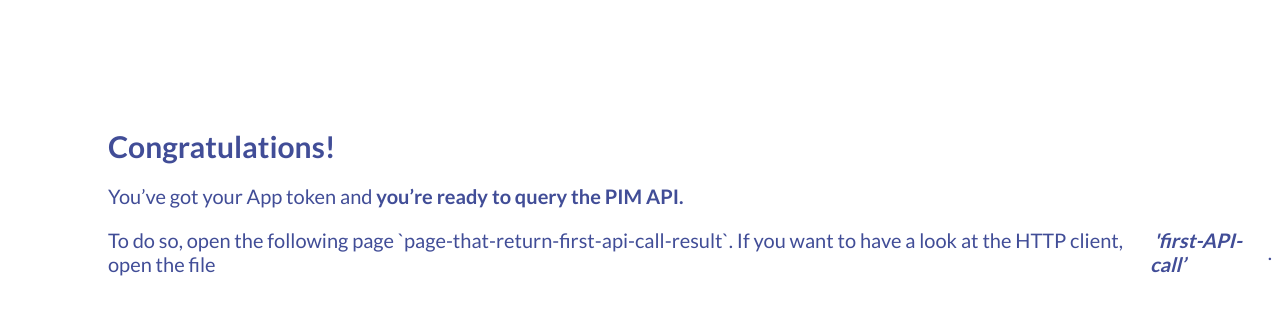
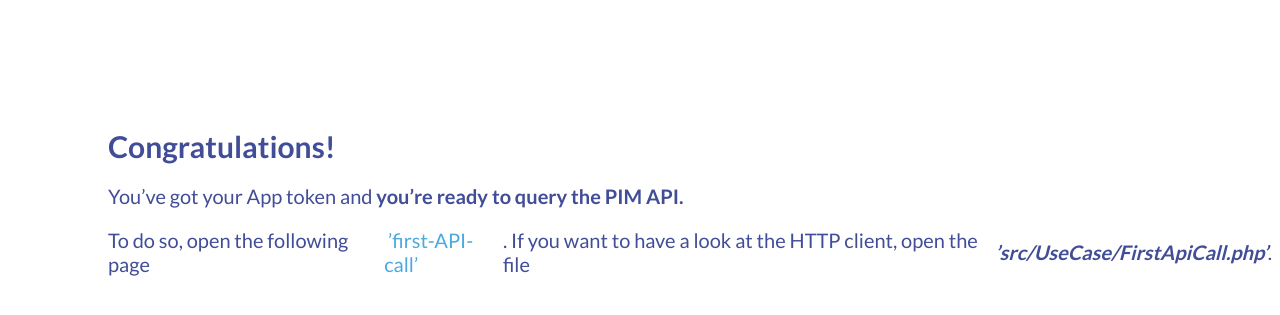
Before and after one commit to akeneo/sample-apps, a Python web app: template samples/start-app/php-symfony/templates/access_token.html in a window 1280 px wide. Shown: the top 315 px of the page. Run offline with Jinja, Linux system fonts and the light colour scheme; the template is opened without the code that fills it, so the values that code supplies are empty.

Commit message:
feat(ODX-3): refactoring

```diff
--- a/samples/start-app/php-symfony/templates/access_token.html
+++ b/samples/start-app/php-symfony/templates/access_token.html
@@ -31,6 +31,10 @@
             align-items: center;
             color: #414D97;
         }
+        a {
+            color: #4CA8E0;
+            text-decoration: none;
+        }
     </style>
 </head>
 <body>
@@ -39,8 +43,8 @@
 <p>You’ve got your App token and<b>&nbspyou’re ready to query the PIM API.</b></p>
 
 <p>
-To do so, open the following page `page-that-return-first-api-call-result`.
-If you want to have a look at the HTTP client, open the file <b><i>&nbsp'first-API-call’</i></b>.</p>
+To do so, open the following page <a href="/first-api-call" target="_blank">&nbsp’first-API-call’</a>.
+If you want to have a look at the HTTP client, open the file <b><i>&nbsp’src/UseCase/FirstApiCall.php’</i></b>.</p>
 
 </body>
 </html>
```
Also changed, not shown: 1 other file.
